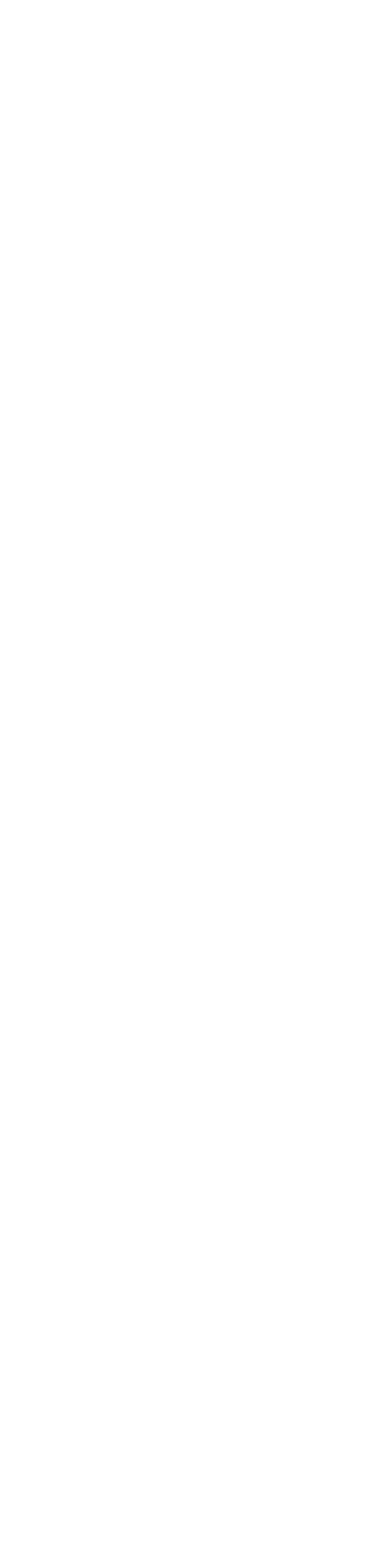
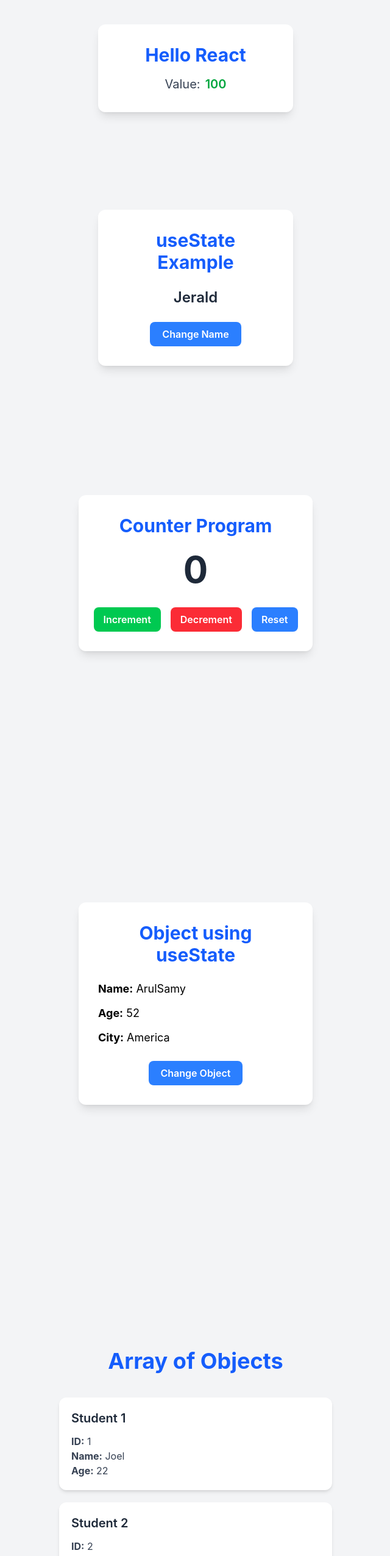
Before and after one commit to Joeljerald/Day4Assignment, a React (Vite) app: page /day5 in a window 1280 px wide. Before the commit this address had no page. Shown: the top 2552 px of the page at 61% size, without its empty margins (319-959 px from the left). Before the commit the page ends 800 px from the top, so only its background shows below. Built offline with nearby package versions, Linux system fonts and the light colour scheme.

Commit message:
Day5 Assignment

```diff
--- /dev/null
+++ b/src/day5/ArrayOfObject.jsx
@@ -0,0 +1,40 @@
+import { useState } from "react";
+
+const ArrayOfObject = () => {
+  const [students] = useState([
+    {
+      id: 1,
+      name: "Joel",
+      age: 22,
+    },
+    {
+      id: 2,
+      name: "Godson",
+      age: 20,
+    },
+    {
+      id: 3,
+      name: "Darvin",
+      age: 21,
+    },
+  ]);
+
+  return (
+    <div className="min-h-screen bg-gray-100 flex flex-col items-center py-10">
+      <h1 className="text-4xl font-bold text-blue-600 mb-10">Array of Objects</h1>
+      <div className="w-full max-w-md space-y-5 mb-80">
+        {students.map((student) => (
+          <div key={student.id} className="bg-white rounded-xl shadow-md p-5 hover:shadow-xl transition duration-300 ">
+            <h3 className="text-xl font-semibold text-gray-800 mb-3">Student {student.id}</h3>
+            <p className="text-gray-700"><span className="font-bold">ID:</span> {student.id}</p>
+            <p className="text-gray-700"><span className="font-bold">Name:</span> {student.name}</p>
+            <p className="text-gray-700"><span className="font-bold">Age:</span> {student.age}</p>
+          </div>
+        ))}
+      </div>
+
+    </div>
+  );
+};
+
+export default ArrayOfObject;
--- /dev/null
+++ b/src/day5/ClassComponent.jsx
@@ -0,0 +1,15 @@
+import { Component } from "react";
+
+class ClassComponent extends Component {
+  render() {
+    return (
+      <div className="flex justify-center items-center py-10 bg-gray-100">
+        <div className="bg-white shadow-lg rounded-xl p-8 w-80 text-center hover:shadow-xl transition duration-300">
+          <h1 className="text-3xl font-bold text-blue-600 mb-4">Hello React</h1>
+          <h2 className="text-xl text-gray-700">Value:<span className="font-semibold text-green-600 ml-2">100</span></h2>
+        </div>
+      </div>
+    );
+  }
+}
+export default ClassComponent;
--- /dev/null
+++ b/src/day5/Count.jsx
@@ -0,0 +1,37 @@
+import { useState } from "react";
+
+const Count = () => {
+  const [count, setCount] = useState(0);
+
+  const handleInc = () => {
+    setCount(count + 1);
+  };
+
+  const handleDec = () => {
+    if (count <= 0) {
+      setCount(0);
+    } else {
+      setCount(count - 1);
+    }
+  };
+
+  const handleRes = () => {
+    setCount(0);
+  };
+
+  return (
+    <div className="min-h-screen flex justify-center items-center  bg-gray-100 ">
+      <div className="bg-white shadow-lg rounded-xl p-8 w-96 mb-50 text-center">
+        <h1 className="text-3xl font-bold text-blue-600 mb-6">Counter Program</h1>
+        <h1 className="text-6xl font-bold text-gray-800 mb-8">{count}</h1>
+        <div className="flex justify-center gap-4">
+        <button onClick={handleInc} className="bg-green-500 hover:bg-green-600 text-white px-4 py-2 rounded-lg font-semibold transition">Increment</button>
+        <button onClick={handleDec} className="bg-red-500 hover:bg-red-600 text-white px-4 py-2 rounded-lg font-semibold transition">Decrement</button>
+        <button onClick={handleRes} className="bg-blue-500 hover:bg-blue-600 text-white px-4 py-2 rounded-lg font-semibold transition">Reset</button>
+        </div>
+      </div>
+    </div>
+  );
+};
+
+export default Count;
--- /dev/null
+++ b/src/day5/Lifecycle.jsx
@@ -0,0 +1,28 @@
+import  { Component } from "react";
+
+class Lifecycle extends Component {
+  constructor() {
+    super();
+    console.log("Constructor Called");
+  }
+  componentDidMount() {
+    console.log("Component Mounted");
+  }
+  componentDidUpdate() {
+    console.log("Component Updated");
+  }
+  componentWillUnmount() {
+    console.log("Component Unmounted");
+  }
+  render() {
+    console.log("Render Method Called");
+
+    return (
+      <div>
+        <h1></h1>
+      </div>
+    );
+  }
+}
+
+export default Lifecycle;
--- /dev/null
+++ b/src/day5/SyntaxUsestate.jsx
@@ -0,0 +1,21 @@
+import { useState } from "react";
+
+const SyntaxUsestate = () => {
+  const [name, setName] = useState("Jerald");
+
+  const handleChange = () => {
+    setName("Joel");
+  };
+
+  return (
+    <div className="flex justify-center items-center py-10 bg-gray-100">
+      <div className="bg-white shadow-lg rounded-xl p-8 w-80 mt-20 text-center">
+        <h1 className="text-3xl font-bold text-blue-600 mb-6">useState Example</h1>
+        <h2 className="text-2xl font-semibold text-gray-800 mb-6">{name}</h2>
+        <button onClick={handleChange} className="bg-blue-500 hover:bg-blue-600 text-white px-5 py-2 rounded-lg font-semibold transition duration-300">Change Name</button>
+      </div>
+    </div>
+  );
+};
+
+export default SyntaxUsestate;
--- /dev/null
+++ b/src/day5/UserObject.jsx
@@ -0,0 +1,35 @@
+import { useState } from "react";
+
+const UserObject = () => {
+  const [user, setUser] = useState({
+    name: "ArulSamy",
+    age: 52,
+    city: "America",
+  });
+
+  const handleObj = () => {
+    setUser({
+      name: "Joel",
+      age: 22,
+      city: "India",
+    });
+  };
+
+  return (
+    <div className="flex justify-center items-center py-10 bg-gray-100">
+      <div className="bg-white shadow-lg rounded-xl p-8 w-96 mb-80">
+        <h1 className="text-3xl font-bold text-center text-blue-600 mb-6">Object using useState</h1>
+        <div className="space-y-3 text-lg">
+          <h2><span className="font-bold">Name:</span> {user.name}</h2>
+          <h2><span className="font-bold">Age:</span> {user.age}</h2>
+          <h2><span className="font-bold">City:</span> {user.city}</h2>
+        </div>
+        <div className="mt-6 flex justify-center">
+          <button onClick={handleObj} className="bg-blue-500 hover:bg-blue-600 text-white px-5 py-2 rounded-lg font-semibold transition duration-300">Change Object</button>
+        </div>
+      </div>
+    </div>
+  );
+};
+
+export default UserObject;
--- /dev/null
+++ b/src/pages/Day5.jsx
@@ -0,0 +1,22 @@
+import ClassComponent from "../day5/ClassComponent"
+import Lifecycle from "../day5/Lifecycle"
+import Count from "../day5/Count";
+import ArrayOfObject from "../day5/ArrayOfObject";
+import UserObject from "../day5/UserObject";
+import SyntaxUsestate from "../day5/SyntaxUsestate";
+
+const Day5 = () => {
+  return (
+    <div className="grid grid-cols-1">
+    <ClassComponent/>
+    <Lifecycle/>
+    <SyntaxUsestate/>
+    <Count/>
+    <UserObject/>
+    <ArrayOfObject/>
+
+    </div>
+  )
+}
+
+export default Day5
--- a/src/pages/Home.jsx
+++ b/src/pages/Home.jsx
@@ -23,8 +23,13 @@
         </Link>
 
         <Link to="/day4" className="bg-white w-72 p-8 rounded-2xl shadow-md hover:shadow-xl hover:-translate-y-2 transition duration-300 text-center">
-          <h2 className="text-3xl font-bold text-purple-600 mb-4">Day 4</h2>
+          <h2 className="text-3xl font-bold text-red-600 mb-4">Day 4</h2>
           <p className="text-gray-500">Multi-component, component tree, container vs presentational task 4</p>
+        </Link>
+
+        <Link to="/day5" className="bg-white w-72 p-8 rounded-2xl shadow-md hover:shadow-xl hover:-translate-y-2 transition duration-300 text-center">
+          <h2 className="text-3xl font-bold text-amber-400 mb-4">Day 5</h2>
+          <p className="text-gray-500">Day 5 - Rendering Methods - Class component only, state, setState, lifecycle (mount/update/unmount)</p>
         </Link>
       </div>
     </div>
--- a/src/routes/AppRoute.jsx
+++ b/src/routes/AppRoute.jsx
@@ -1,6 +1,7 @@
 import { Route ,Routes } from "react-router-dom"
 import Day4 from "../pages/Day4"
 import Home  from "../pages/Home"
+import Day5 from "../pages/Day5"
 
 const AppRoute = () => {
   return (
@@ -8,6 +9,7 @@
         <Routes>
             <Route path="/" element={<Home/>}/>
             <Route path="/day4" element={<Day4/>}/>
+            <Route path="/day5"element={<Day5/>}/>
         </Routes>
     </div>
   )
```
